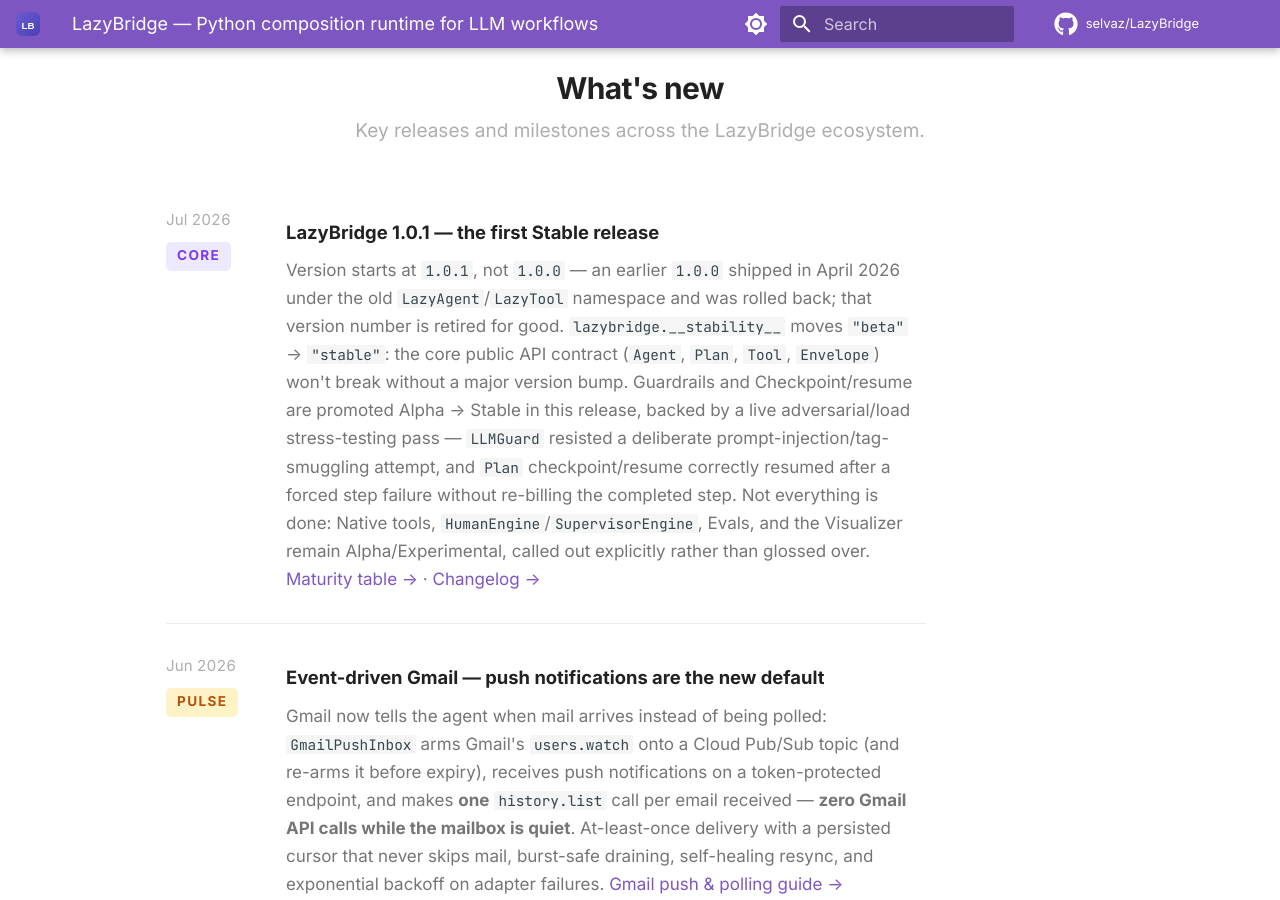
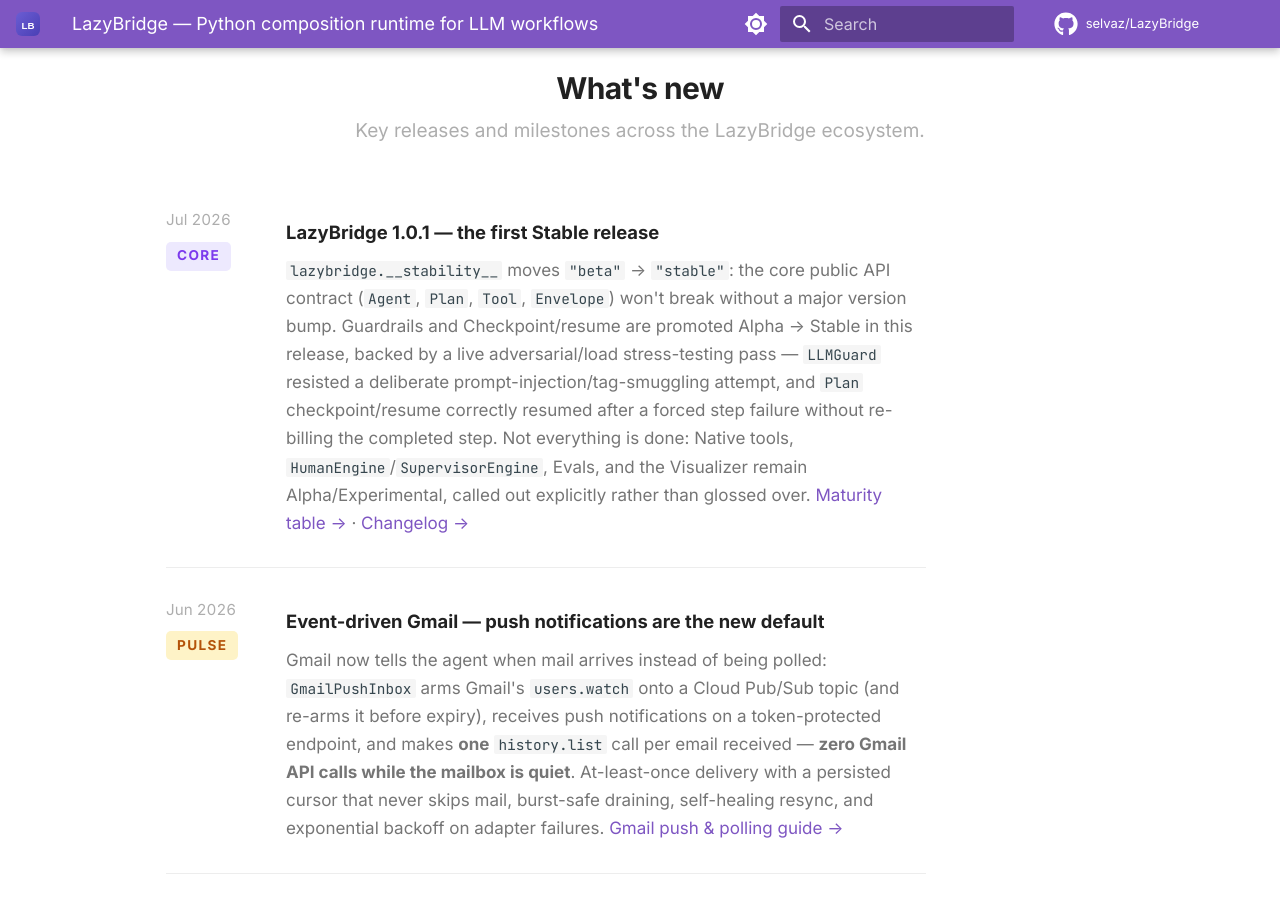
Before and after one commit to selvaz/lazybridgewebsite, an MkDocs documentation site: the page built from docs/index.md, in a window 1280 px wide and 900 px high, scrolled down 5547 px. Built offline with MkDocs 1.6.1 and Material for MkDocs 9.7.7, drawn with Linux system fonts in a browser that asks for light colours; comment, search, counter and statistics services are not loaded.

Commit message:
Site: drop 1.0.1 versioning backstory from the "What's new" card
The Jul 2026 update card explained why LazyBridge starts at 1.0.1 rather
than 1.0.0 (a rolled-back April 2026 1.0.0 under the old namespace). Remove
that backstory; keep the substantive release note (stable API contract,
Guardrails/Checkpoint promoted, what remains Alpha).

Co-Authored-By: Claude Opus 4.8 <noreply@anthropic.com>
Claude-Session: https://claude.ai/code/session_01L8FHpcEohphPyhERtA6FWx

```diff
--- a/docs/index.md
+++ b/docs/index.md
@@ -304,7 +304,7 @@ description: Build LLM workflows where functions, agents, plans, humans and exte
       </div>
       <div class="lb-update-item__body">
         <p class="lb-update-title">LazyBridge 1.0.1 &mdash; the first Stable release</p>
-        <p class="lb-update-desc">Version starts at <code>1.0.1</code>, not <code>1.0.0</code> &mdash; an earlier <code>1.0.0</code> shipped in April 2026 under the old <code>LazyAgent</code>/<code>LazyTool</code> namespace and was rolled back; that version number is retired for good. <code>lazybridge.__stability__</code> moves <code>"beta"</code> &rarr; <code>"stable"</code>: the core public API contract (<code>Agent</code>, <code>Plan</code>, <code>Tool</code>, <code>Envelope</code>) won't break without a major version bump. Guardrails and Checkpoint/resume are promoted Alpha &rarr; Stable in this release, backed by a live adversarial/load stress-testing pass &mdash; <code>LLMGuard</code> resisted a deliberate prompt-injection/tag-smuggling attempt, and <code>Plan</code> checkpoint/resume correctly resumed after a forced step failure without re-billing the completed step. Not everything is done: Native tools, <code>HumanEngine</code>/<code>SupervisorEngine</code>, Evals, and the Visualizer remain Alpha/Experimental, called out explicitly rather than glossed over. <a href="https://core.lazybridge.com/#maturity">Maturity table &rarr;</a> &middot; <a href="https://core.lazybridge.com/changelog/">Changelog &rarr;</a></p>
+        <p class="lb-update-desc"><code>lazybridge.__stability__</code> moves <code>"beta"</code> &rarr; <code>"stable"</code>: the core public API contract (<code>Agent</code>, <code>Plan</code>, <code>Tool</code>, <code>Envelope</code>) won't break without a major version bump. Guardrails and Checkpoint/resume are promoted Alpha &rarr; Stable in this release, backed by a live adversarial/load stress-testing pass &mdash; <code>LLMGuard</code> resisted a deliberate prompt-injection/tag-smuggling attempt, and <code>Plan</code> checkpoint/resume correctly resumed after a forced step failure without re-billing the completed step. Not everything is done: Native tools, <code>HumanEngine</code>/<code>SupervisorEngine</code>, Evals, and the Visualizer remain Alpha/Experimental, called out explicitly rather than glossed over. <a href="https://core.lazybridge.com/#maturity">Maturity table &rarr;</a> &middot; <a href="https://core.lazybridge.com/changelog/">Changelog &rarr;</a></p>
       </div>
     </li>
 
```
